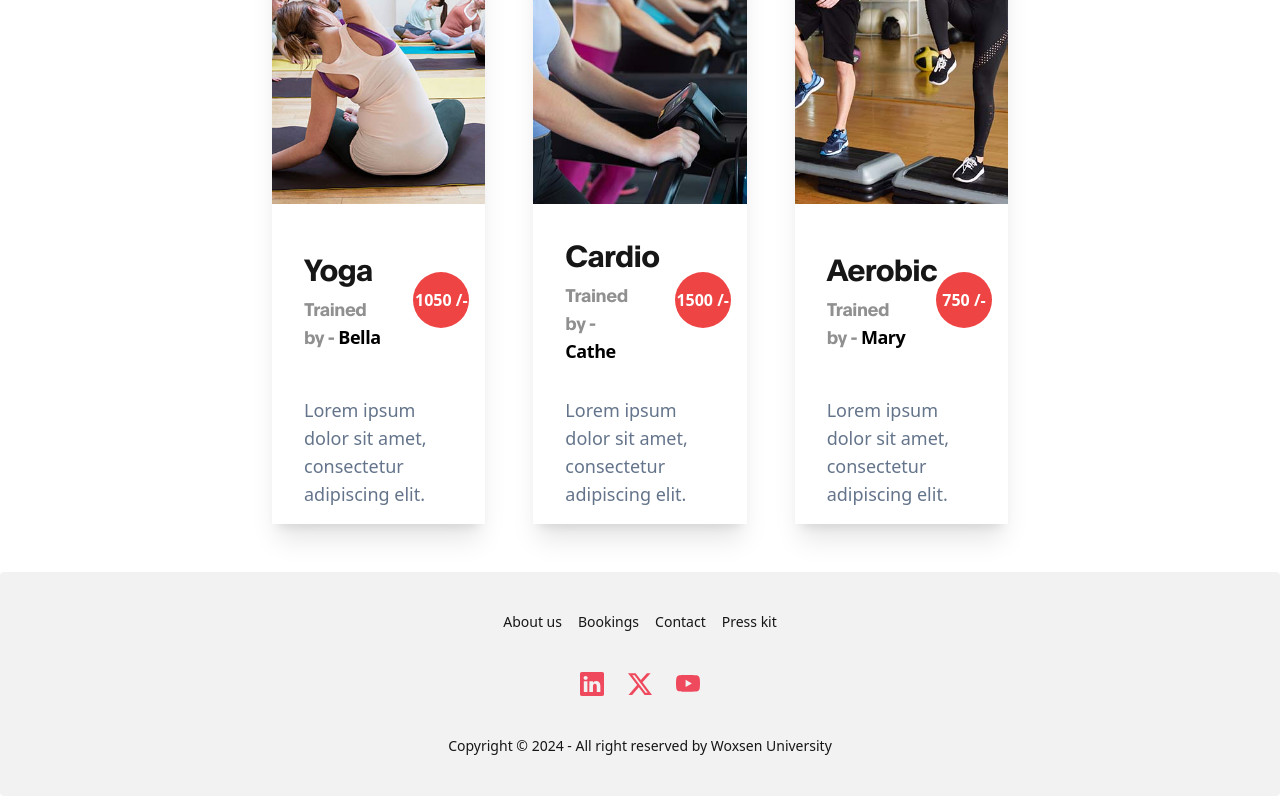
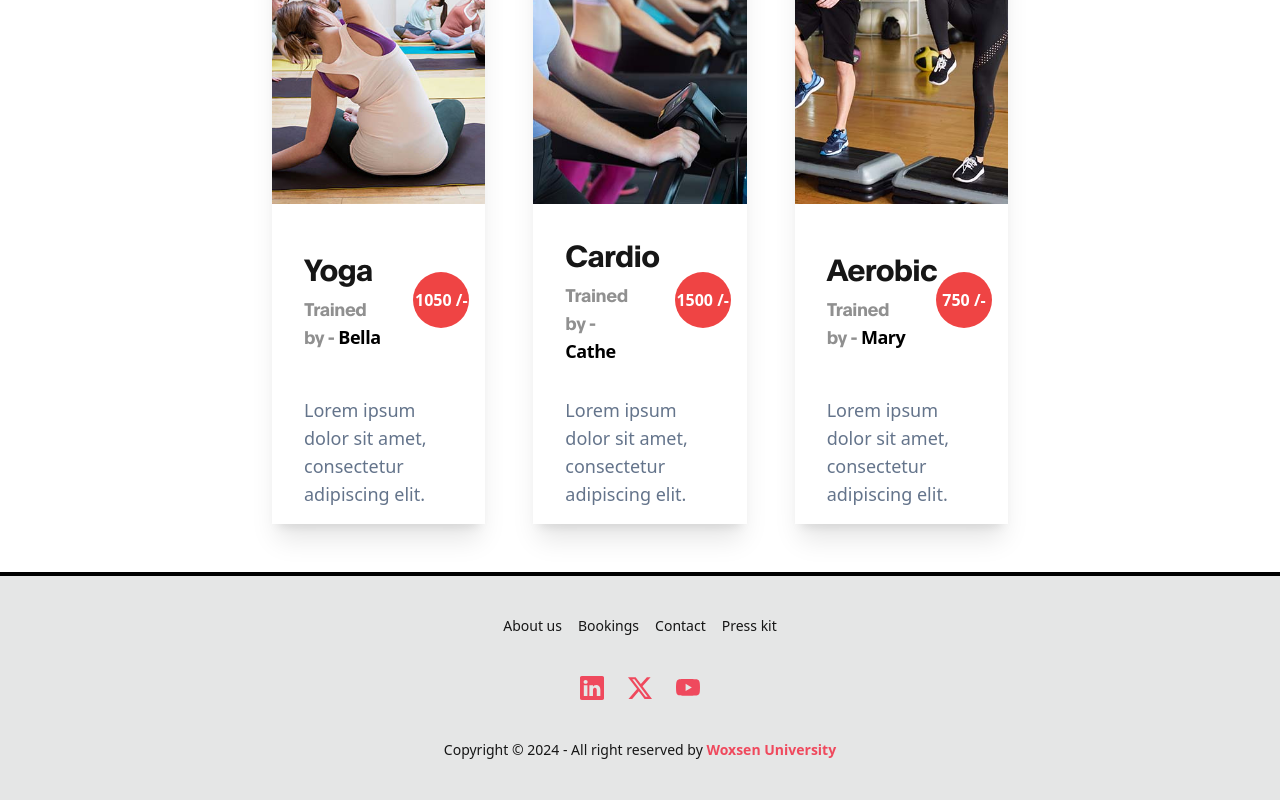
Before and after one commit to CODEX-WoU/NewLeague, a React (Vite) app in the folder client/: page / in a window 1280 px wide. Shown: the part 2040-2840 px from the top of the page. Built offline with nearby package versions, Linux system fonts and the light colour scheme.

Commit message:
Updated: Footer feels more "seperated" from page content

```diff
--- a/client/src/components/layout/TheFooter.tsx
+++ b/client/src/components/layout/TheFooter.tsx
@@ -5,7 +5,7 @@ const TheFooter: React.FC = () => {
   return (
     <footer
       data-theme="light"
-      className="footer footer-center bg-base-200 text-base-content rounded p-10"
+      className="footer footer-center border-t-4 border-black bg-base-300 text-base-content p-10"
     >
       <nav className="grid grid-flow-col gap-4">
         <a className="link link-hover">About us</a>
@@ -28,8 +28,8 @@ const TheFooter: React.FC = () => {
       </nav>
       <aside>
         <p>
-          Copyright © {new Date().getFullYear()} - All right reserved by Woxsen
-          University
+          Copyright © {new Date().getFullYear()} - All right reserved by{" "}
+          <span className="text-primary font-semibold">Woxsen University</span>
         </p>
       </aside>
     </footer>
```
